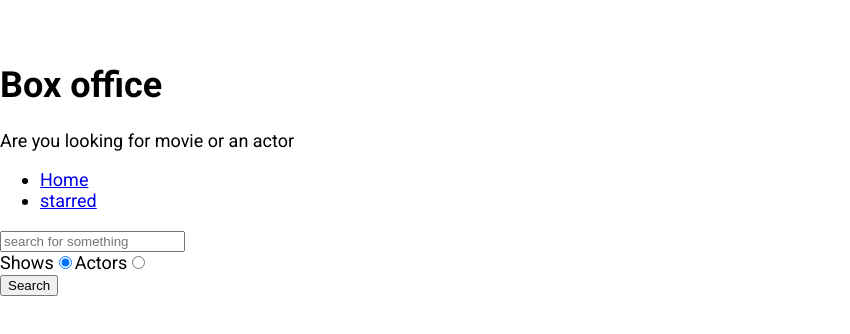
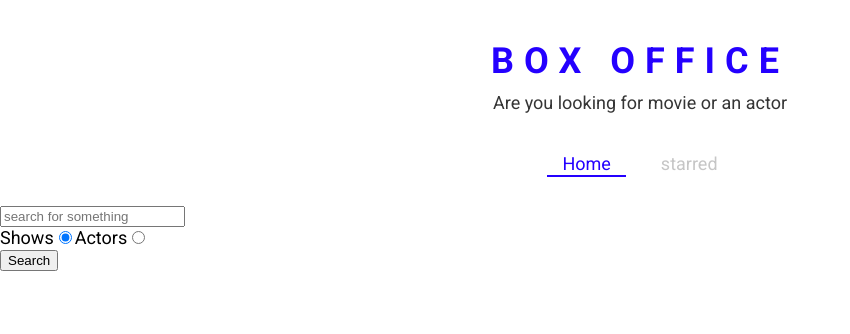
Before and after one commit to HARSHCHITTORA/box-office-app, a React (Create React App) app: page / in a window 1280 px wide. Shown: the top 334 px of the page, without its empty margins (0-850 px from the left). Built offline with nearby package versions, Linux system fonts and the light colour scheme.

Commit message:
Styling The Entire App - Part 1

```diff
--- a/src/App.js
+++ b/src/App.js
@@ -5,9 +5,18 @@ import {Switch,Route} from 'react-router-dom';
 import Home from "./pages/Home";
 import Starred from "./pages/Starred";
 import Show from "./pages/Show";
+import {ThemeProvider} from "styled-components"
+
+const theme = {
+  mainColors: {
+    blue: '#2400ff',
+    gray: '#c6c6c6',
+    dark: '#353535',
+  },
+};
 function App() {
   return (
-    <div>
+    <ThemeProvider theme={theme}>
       {/* <Navs/> */}
     <Switch>
      <Route exact path="/">
@@ -26,7 +35,7 @@ function App() {
        error 404
      </Route>
     </Switch>
-    </div>
+    </ThemeProvider>
   );
 }
 
--- a/src/components/Navs.jsx
+++ b/src/components/Navs.jsx
@@ -1,5 +1,7 @@
 import React from 'react'
-import {Link} from 'react-router-dom'
+import {Link, useLocation} from 'react-router-dom'
+import {NavList,LinkStyled} from "./Navs.styled"
+
 
 const LINKS=[
     {to:'/',text:"Home"},
@@ -9,16 +11,20 @@ const LINKS=[
 
 
 function Navs() {
+  const location=useLocation()
+
   return (
     <div>
-        <ul>
+        <NavList>
             {
-                LINKS.map(items=><li key={items.to}><Link to={items.to}>{items.text}</Link></li>)
+                LINKS.map(items=><li key={items.to}>
+                  <LinkStyled to ={items.to} className={items.to===location.pathname ? 'active':''}>{items.text}</LinkStyled>
+                  </li>)
             }
             {/* <li>
             <Link to="/starred">Got ot start page</Link>
             </li> */}
-        </ul>
+        </NavList>
     </div>
   )
 }
--- /dev/null
+++ b/src/components/Navs.styled.jsx
@@ -0,0 +1,41 @@
+import styled from 'styled-components';
+import { Link } from 'react-router-dom';
+
+export const NavList = styled.ul`
+  display: flex;
+  justify-content: center;
+  list-style: none;
+  margin: 0 0 30px;
+  padding: 0;
+`;
+
+export const LinkStyled = styled(Link)`
+  margin: 0 10px;
+  padding: 3px 15px;
+  position: relative;
+  text-decoration: none;
+  color: ${({ theme }) => theme.mainColors.gray};
+  &.active {
+    color: ${({ theme }) => theme.mainColors.blue};
+    &:after {
+      content: '';
+      position: absolute;
+      display: block;
+      height: 2px;
+      left: 0%;
+      bottom: 0;
+      background-color: ${({ theme }) => theme.mainColors.blue};
+      animation: slide-in 0.3s ease-in forwards;
+      @keyframes slide-in {
+        from {
+          left: 50%;
+          width: 0;
+        }
+        to {
+          left: 0%;
+          width: 100%;
+        }
+      }
+    }
+  }
+`;
--- a/src/components/Title.jsx
+++ b/src/components/Title.jsx
@@ -1,15 +1,16 @@
 import React from 'react'
+import { TitleWrapper } from './Title.styles'
 
 function Title({title,subtitle}) {
   return (
-    <div>
+    <TitleWrapper>
         <h1>
             {title}
         </h1>
         <p>
             {subtitle}
         </p>
-    </div>
+    </TitleWrapper>
   )
 }
 
--- /dev/null
+++ b/src/components/Title.styles.jsx
@@ -0,0 +1,18 @@
+import styled from 'styled-components';
+
+export const TitleWrapper = styled.div`
+  text-align: center;
+  margin: 0 0 40px;
+
+  h1 {
+    color: ${({ theme }) => theme.mainColors.blue};
+    letter-spacing: 10px;
+    text-transform: uppercase;
+    margin: 0 0 10px;
+  }
+
+  p {
+    color: ${({ theme }) => theme.mainColors.dark};
+    margin: 0;
+  }
+`;
--- a/src/misc/custom-hooks.jsx
+++ b/src/misc/custom-hooks.jsx
@@ -1,4 +1,5 @@
-import { useReducer, useEffect } from 'react';
+import { useReducer, useEffect, useState } from 'react';
+import { apiGet } from './confg';
 
 function showsReducer(prevState, action) {
   switch (action.type) {
@@ -32,3 +33,63 @@ function usePersistedReducer(reducer, initialState, key) {
 export function useShows(key = 'shows') {
   return usePersistedReducer(showsReducer, [], key);
 }
+
+export function useLastQuery(key = 'lastQuery') {
+  const [input, setInput] = useState(() => {
+    const persisted = sessionStorage.getItem(key);
+
+    return persisted ? JSON.parse(persisted) : '';
+  });
+
+  const setPersistedInput = newState => {
+    setInput(newState);
+    sessionStorage.setItem(key, JSON.stringify(newState));
+  };
+
+  return [input, setPersistedInput];
+}
+
+const reducer = (prevState, action) => {
+  switch (action.type) {
+    case 'FETCH_SUCCESS': {
+      return { isLoading: false, error: null, show: action.show };
+    }
+
+    case 'FETCH_FAILED': {
+      return { ...prevState, isLoading: false, error: action.error };
+    }
+
+    default:
+      return prevState;
+  }
+};
+
+export function useShow(showId) {
+  const [state, dispatch] = useReducer(reducer, {
+    show: null,
+    isLoading: true,
+    error: null,
+  });
+
+  useEffect(() => {
+    let isMounted = true;
+
+    apiGet(`/shows/${showId}?embed[]=seasons&embed[]=cast`)
+      .then(results => {
+        if (isMounted) {
+          dispatch({ type: 'FETCH_SUCCESS', show: results });
+        }
+      })
+      .catch(err => {
+        if (isMounted) {
+          dispatch({ type: 'FETCH_FAILED', error: err.message });
+        }
+      });
+
+    return () => {
+      isMounted = false;
+    };
+  }, [showId]);
+
+  return state;
+}
```
